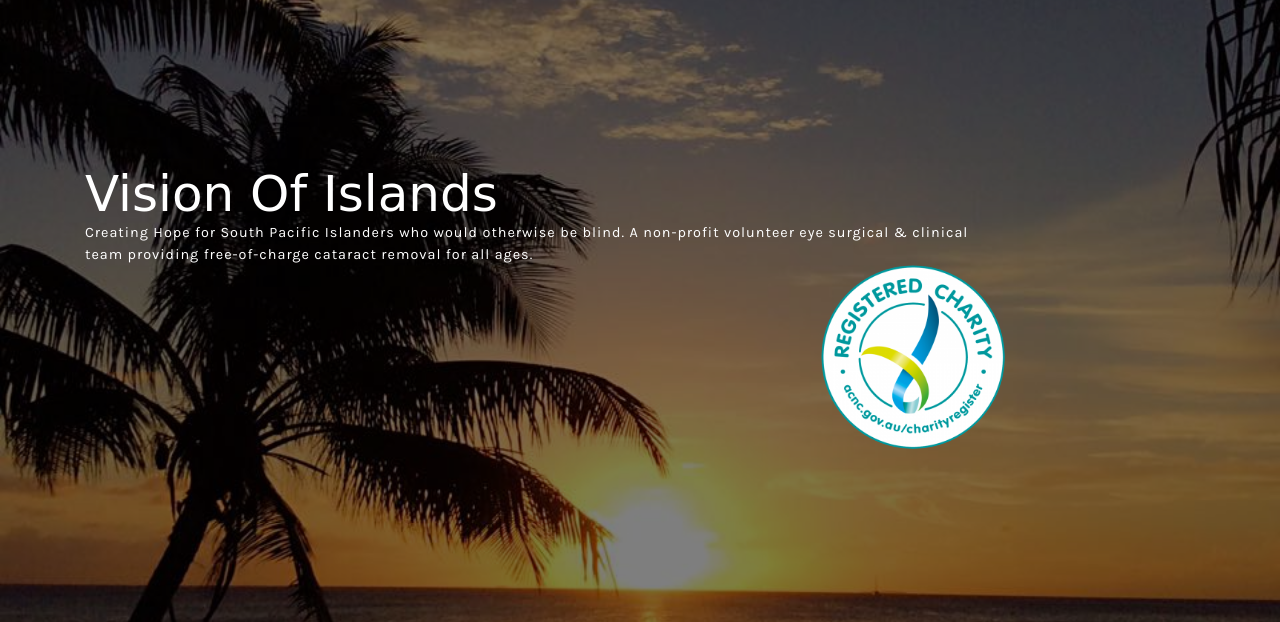
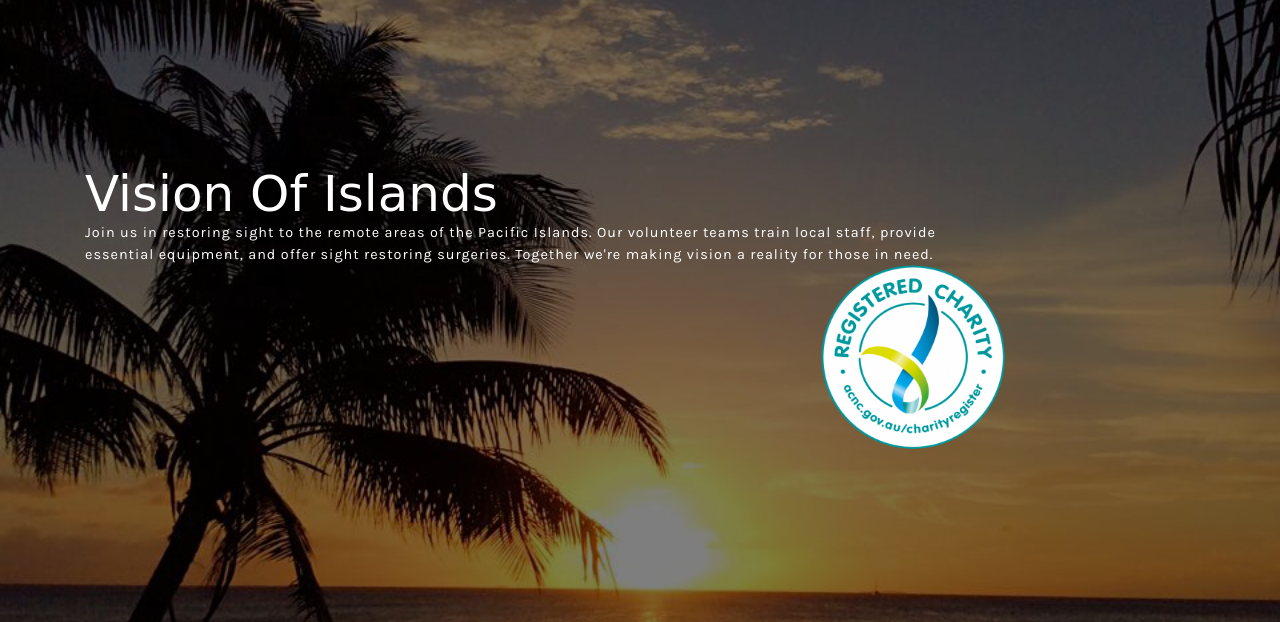
Before and after one commit to miazhangm/vision_of_islands, a website: page index.html in a window 1280 px wide. Shown: the part 172-794 px from the top of the page. Drawn offline with Linux system fonts and the light colour scheme; files that its build step writes are made by us from their sources.

Commit message:
update subtitle

```diff
--- a/index.html
+++ b/index.html
@@ -89,7 +89,7 @@
 
                 <h2 data-animation="fadeInUp" data-delay="200ms" style="vertical-align: bottom;">Vision of Islands</h2>
 
-                <h6 data-animation="fadeInUp" style="color: white" data-delay="400ms">Creating Hope for South Pacific Islanders who would otherwise be blind. A non-profit volunteer eye surgical & clinical team providing free-of-charge cataract removal for all ages.</h6>
+                <h6 data-animation="fadeInUp" style="color: white" data-delay="400ms">Join us in restoring sight to the remote areas of the Pacific Islands. Our volunteer teams train local staff, provide essential equipment, and offer sight restoring surgeries. Together we're making vision a reality for those in need.</h6>
 
                 <div style="margin-left: auto; margin-right: 0">
                     <img class="volunteer-thumbnail" src="img/custom/registered_charity.png" style="width: 20%; height: 20%; margin-left: auto; margin-right: 0px;" alt="">
```
